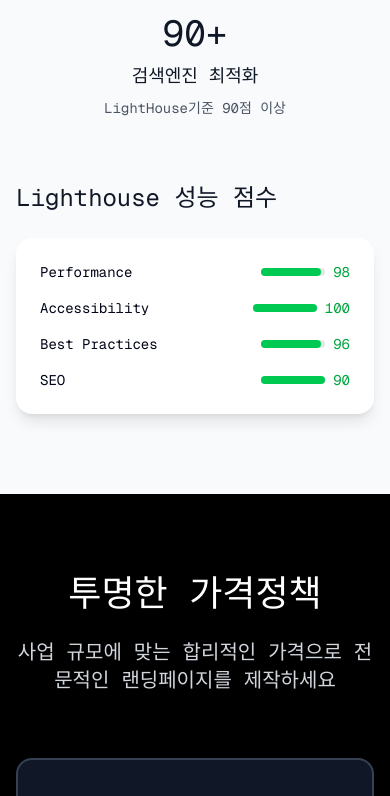
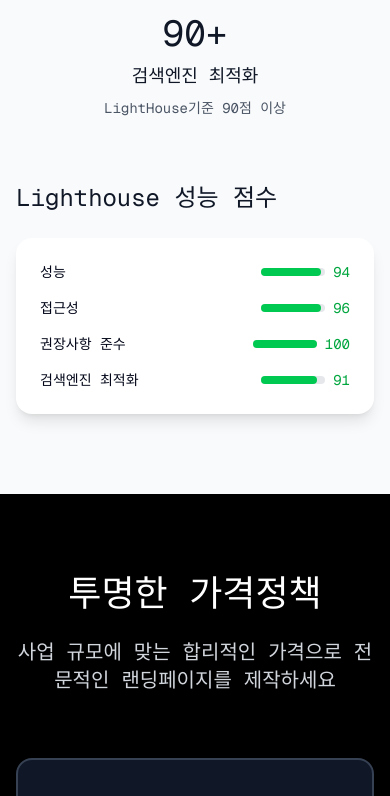
Before and after one commit to KMS9612/VisionPlace, a Next.js app: page / in a window 390 px wide. Shown: the part 5347-6143 px from the top of the page. Built offline with nearby package versions, Linux system fonts and the light colour scheme.

Commit message:
Fix: CtaSection의 반응형 디자인 추가 및 FigmaMake기반 텍스트 및 스타일링 수정 / reason.tsx 가독성 증대를 위해 여러 태그가 쓰이는 부분을 내부파일에서 컴포넌트로 변경

```diff
--- a/src/molecules/ctaForm.tsx
+++ b/src/molecules/ctaForm.tsx
@@ -1,9 +1,9 @@
 import { FormFieldItemType } from "@/src/type/components/cta/formField.type";
 import FormField from "./formField";
+import { Button } from "@/components/ui/button";
 
 const FORM_FIELD_ITEMS: FormFieldItemType = [
   // first row
-  [
   {
     label: "성함",
     placeholder: "성함을 입력해주세요.",
@@ -11,9 +11,7 @@ const FORM_FIELD_ITEMS: FormFieldItemType = [
     htmlFor: "name",
     id: "name",
   },
-  ],
   // second row
-  [
   {
     label: "연락수단",
     htmlFor: "messanger",
@@ -38,9 +36,7 @@ const FORM_FIELD_ITEMS: FormFieldItemType = [
       { value: "프로", label: "프로" },
     ],
   },
-  ],
-  // third row
-  [
+
   {
     label: "상세한 상담 목적",
     placeholder: "보다 상세한 상담목적을 입력해주세요",
@@ -48,23 +44,17 @@ const FORM_FIELD_ITEMS: FormFieldItemType = [
     htmlFor: "purposeDetail",
     id: "purposeDetail",
   },
-  ],
 ];
 
 export default function CtaForm() {
   return (
-    <div className="w-full border-2 rounded-2xl p-12 flex flex-col justify-between items-center gap-10">
-      <h2 className="text-4xl font-bold">상담을 신청해보세요!</h2>
-      {FORM_FIELD_ITEMS.map((row, rowIndex) => (
-        <div
-          key={rowIndex}
-          className={`${rowIndex === 1 ? "" : ""} w-full flex`}
-        >
-          {row.map((field) => (
+    <div className="bg-white rounded-2xl shadow-lg p-8">
+      <form className={`space-y-6 grid grid-rows-4`}>
+        {FORM_FIELD_ITEMS.map((field) => (
           <FormField key={field.id} field={field} />
         ))}
-        </div>
-      ))}
+        <Button type="button">무료 상담 신청하기</Button>
+      </form>
     </div>
   );
 }
--- a/src/molecules/formField.tsx
+++ b/src/molecules/formField.tsx
@@ -22,7 +22,7 @@ const SelectItemUI = (props: BaseInputUIPropsType) => {
   const { id, placeholder, options } = props;
   return (
     <Select>
-      <SelectTrigger id={id} className="min-w-[150px] w-[150px] max-w-[200px]">
+      <SelectTrigger id={id} className="w-full">
         <SelectValue placeholder={placeholder} />
       </SelectTrigger>
       <SelectContent>
--- a/src/organism/main/cta.tsx
+++ b/src/organism/main/cta.tsx
@@ -3,7 +3,16 @@ import React from "react";
 
 export default function CtaSection() {
   return (
-    <div className="w-full">
+    <div className="max-w-4xl mx-auto px-4">
+      <div className="text-center mb-12">
+        <h2 className="text-4xl md:text-5xl mb-6 text-gray-900">
+          지금 바로 시작하세요
+        </h2>
+        <p className="text-xl text-gray-600 max-w-2xl mx-auto">
+          무료 상담을 통해 당신의 비즈니스에 맞는 최적의 랜딩페이지 솔루션을
+          찾아보세요
+        </p>
+      </div>
       <CtaForm />
     </div>
   );
--- a/src/organism/main/grade.tsx
+++ b/src/organism/main/grade.tsx
@@ -52,7 +52,7 @@ export default function GradeSection() {
         "7섹션 풀페이지",
         "맞춤형 전문 디자이너 디자인",
         "고급 성능 최적화",
-        "3개월 무료 유지보수",
+        "2개월 무료 유지보수",
       ],
     },
   ];
--- a/src/organism/main/main.tsx
+++ b/src/organism/main/main.tsx
@@ -24,10 +24,7 @@ export default function MainUI() {
       <section id="grade" className="py-20 bg-black text-white">
         <GradeSection />
       </section>
-      <section
-        id="contact"
-        className="flex items-center justify-center h-screen min-h-[calc(100vh-5rem-5rem)] bg-gray-50"
-      >
+      <section id="contact" className="py-20 bg-gray-50">
         <CtaSection />
       </section>
     </main>
--- a/src/organism/main/reason.tsx
+++ b/src/organism/main/reason.tsx
@@ -1,7 +1,34 @@
 import { Gauge, Zap, Split, FolderSearch } from "lucide-react";
 
 export function ReasonSection() {
-  const metrics = [
+  return (
+    <section id="really" className="py-20 bg-gray-50">
+      <div className="max-w-6xl mx-auto px-4">
+        <div className="text-center mb-16">
+          <h2 className="text-4xl md:text-5xl mb-6 text-gray-900">
+            VisionPlace는 성능을 보장합니다.
+          </h2>
+          <p className="text-xl text-gray-600 max-w-3xl mx-auto">
+            페이지 이탈율의 큰 사유 중 하나는 로딩속도입니다. <br />
+            이탈율을 막기위한 최고의 성능을 보장합니다.
+          </p>
+        </div>
+        <ReasonIconCard />
+        <div className="grid md:grid-cols-1 gap-12 items-center">
+          <div>
+            <h3 className="text-2xl mb-6 text-gray-900">
+              Lighthouse 성능 점수
+            </h3>
+            <LightHousePerformanceCard />
+          </div>
+        </div>{" "}
+      </div>
+    </section>
+  );
+}
+
+function ReasonIconCard() {
+  const REASON_ICON_ITEMS = [
     {
       icon: Gauge,
       value: "95+",
@@ -30,79 +57,61 @@ export function ReasonSection() {
   ];
 
   return (
-    <section id="really" className="py-20 bg-gray-50">
-      <div className="max-w-6xl mx-auto px-4">
-        <div className="text-center mb-16">
-          <h2 className="text-4xl md:text-5xl mb-6 text-gray-900">
-            VisionPlace는 성능을 보장합니다.
-          </h2>
-          <p className="text-xl text-gray-600 max-w-3xl mx-auto">
-            페이지 이탈율의 큰 사유 중 하나는 로딩속도입니다. <br />
-            이탈율을 막기위한 최고의 성능을 보장합니다.
-          </p>
-        </div>
-
     <div className="grid md:grid-cols-2 lg:grid-cols-4 gap-8 mb-16">
-          {metrics.map((metric, index) => (
+      {REASON_ICON_ITEMS.map((cardItem, index) => (
         <div key={index} className="text-center">
           <div className="w-20 h-20 bg-black rounded-2xl flex items-center justify-center mx-auto mb-4">
-                <metric.icon className="w-10 h-10 text-white" />
+            <cardItem.icon className="w-10 h-10 text-white" />
           </div>
-              <div className="text-4xl mb-2 text-gray-900">{metric.value}</div>
-              <h3 className="text-lg mb-2 text-gray-900">{metric.label}</h3>
-              <p className="text-gray-600 text-sm">{metric.description}</p>
+          <div className="text-4xl mb-2 text-gray-900">{cardItem.value}</div>
+          <h3 className="text-lg mb-2 text-gray-900">{cardItem.label}</h3>
+          <p className="text-gray-600 text-sm">{cardItem.description}</p>
         </div>
       ))}
     </div>
+  );
+}
 
-        <div className="grid md:grid-cols-1 gap-12 items-center">
-          <div>
-            <h3 className="text-2xl mb-6 text-gray-900">
-              Lighthouse 성능 점수
-            </h3>
+function LightHousePerformanceCard() {
+  const PERFORMANCE_ITEMS = [
+    {
+      title: "성능",
+      rate: "w-15",
+      rateText: "94",
+    },
+    {
+      title: "접근성",
+      rate: "w-15",
+      rateText: "96",
+    },
+    {
+      title: "권장사항 준수",
+      rate: "w-full",
+      rateText: "100",
+    },
+    {
+      title: "검색엔진 최적화",
+      rate: "w-14",
+      rateText: "91",
+    },
+  ];
+  return (
     <div className="bg-white p-6 rounded-2xl shadow-lg">
       <div className="space-y-4">
-                <div className="flex items-center justify-between">
-                  <span className="text-sm">Performance</span>
+        {PERFORMANCE_ITEMS.map((item) => (
+          <div key={item.title} className="flex items-center justify-between">
+            <span className="text-sm">{item.title}</span>
             <div className="flex items-center">
               <div className="w-16 h-2 bg-gray-200 rounded-full mr-2">
-                      <div className="w-15 h-2 bg-green-500 rounded-full"></div>
+                <div
+                  className={`${item.rate} h-2 bg-green-500 rounded-full`}
+                ></div>
               </div>
-                    <span className="text-sm text-green-600">98</span>
+              <span className="text-sm text-green-600">{item.rateText}</span>
             </div>
           </div>
-                <div className="flex items-center justify-between">
-                  <span className="text-sm">Accessibility</span>
-                  <div className="flex items-center">
-                    <div className="w-16 h-2 bg-gray-200 rounded-full mr-2">
-                      <div className="w-full h-2 bg-green-500 rounded-full"></div>
-                    </div>
-                    <span className="text-sm text-green-600">100</span>
+        ))}
       </div>
     </div>
-                <div className="flex items-center justify-between">
-                  <span className="text-sm">Best Practices</span>
-                  <div className="flex items-center">
-                    <div className="w-16 h-2 bg-gray-200 rounded-full mr-2">
-                      <div className="w-15 h-2 bg-green-500 rounded-full"></div>
-                    </div>
-                    <span className="text-sm text-green-600">96</span>
-                  </div>
-                </div>
-                <div className="flex items-center justify-between">
-                  <span className="text-sm">SEO</span>
-                  <div className="flex items-center">
-                    <div className="w-16 h-2 bg-gray-200 rounded-full mr-2">
-                      <div className="w-full h-2 bg-green-500 rounded-full"></div>
-                    </div>
-                    <span className="text-sm text-green-600">90</span>
-                  </div>
-                </div>
-              </div>
-            </div>
-          </div>
-        </div>
-      </div>
-    </section>
   );
 }
--- a/src/type/components/cta/formField.type.ts
+++ b/src/type/components/cta/formField.type.ts
@@ -30,4 +30,4 @@ export interface SelectUIType extends BaseInputUIType {
 
 export type FormFieldProps = InputUIType | TextAreaUIType | SelectUIType;
 
-export type FormFieldItemType = FormFieldProps[][];
+export type FormFieldItemType = FormFieldProps[];
```
Lines whose indentation alone changed are shown as unchanged.
